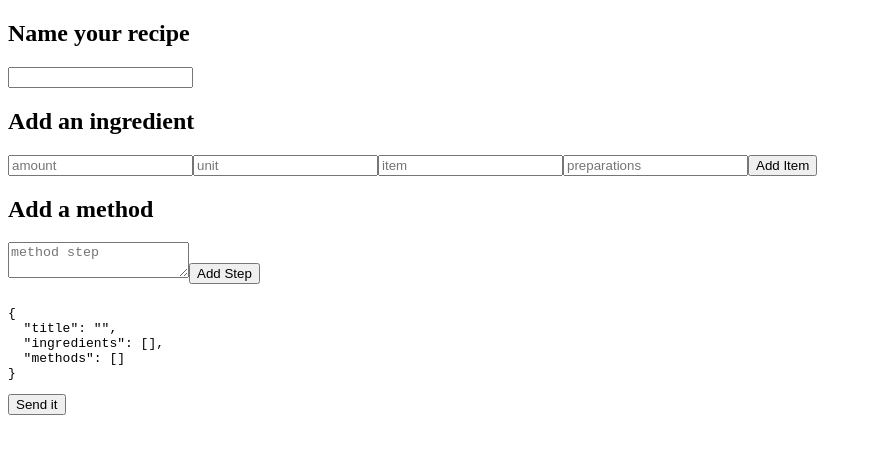
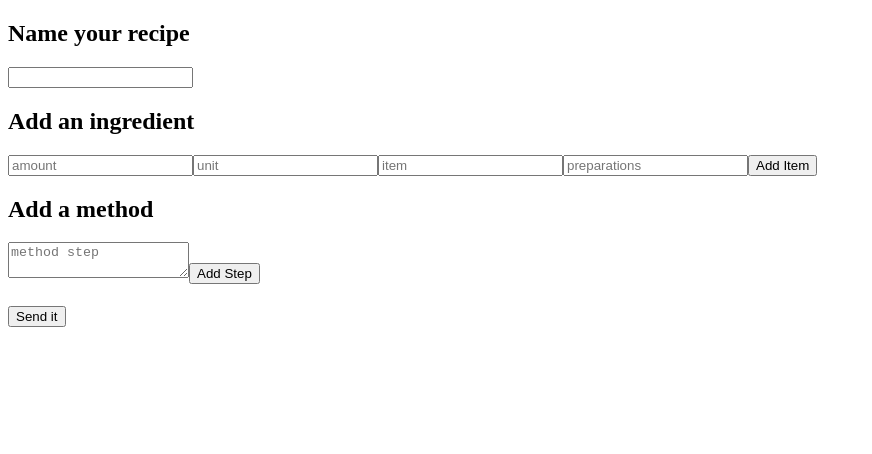
Before and after one commit to juanojeda/recipes-online, a Next.js app: page /editor in a window 1280 px wide. Shown: the top 454 px of the page, without its empty margins (0-872 px from the left). Built offline with nearby package versions, Linux system fonts and the light colour scheme.

Commit message:
remove json viewer, remove .todo, add todo to readme

```diff
--- a/components/RecipeDisplay.js
+++ b/components/RecipeDisplay.js
@@ -13,10 +13,6 @@ const RecipeDisplay = ({ title, ingredients, methods }) => {
       <h1>{title}</h1>
       <IngredientsList ingredients={ingredients} />
       <MethodList method={methods} />
-
-      <pre>
-        <code>{JSON.stringify({ title, ingredients, methods }, null, 2)}</code>
-      </pre>
     </div>
   );
 };
```
Also changed, not shown: 2 other files (tests, documents, lock files or other folders).
